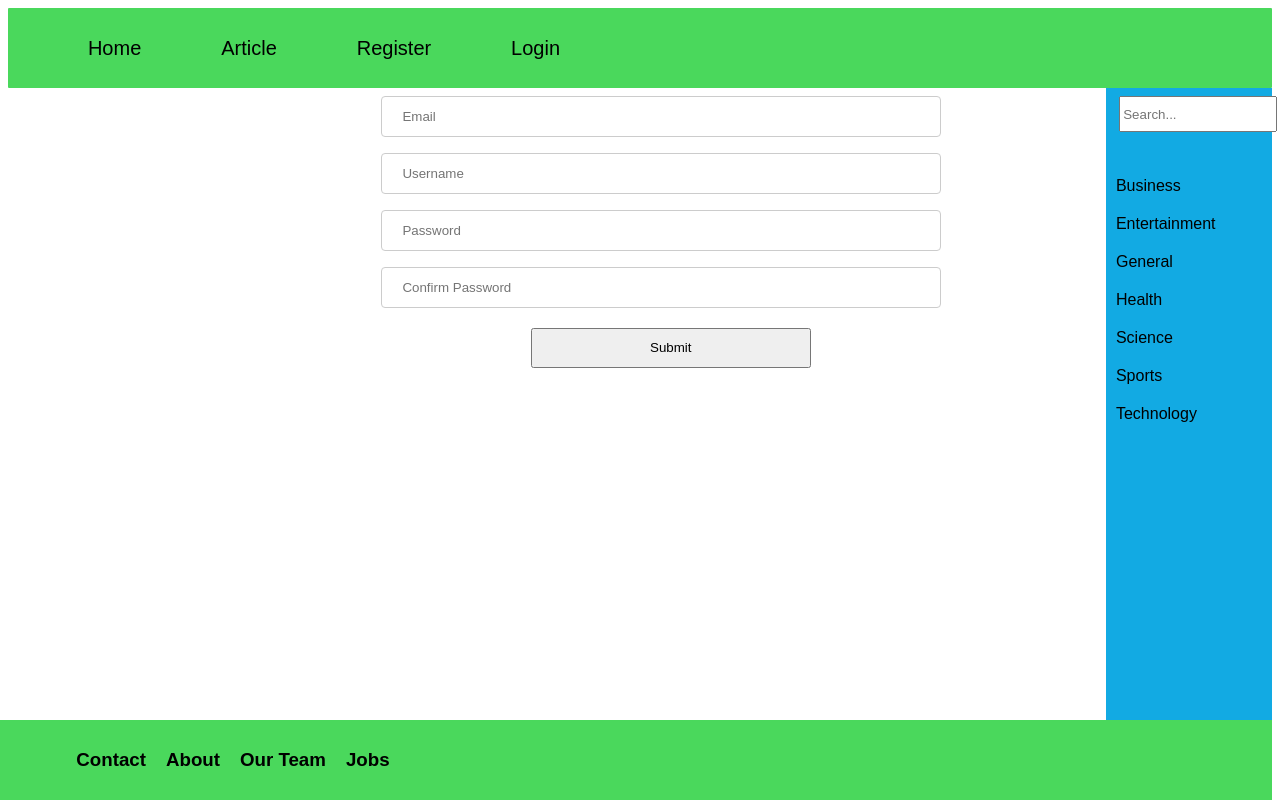
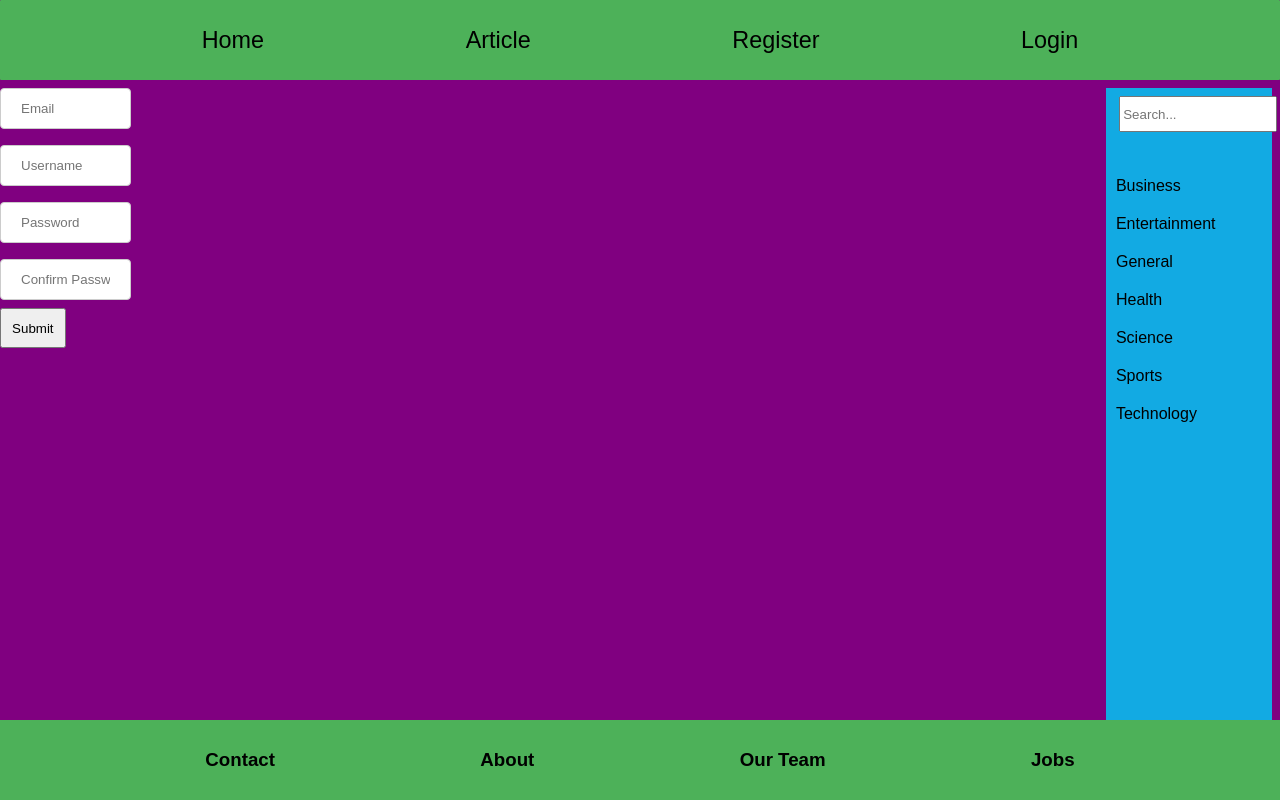
Before and after one commit to FelixGrahn/ExaminationNewsApp, a React (Create React App) app: page /Register in a window 1280 px wide. Built offline with nearby package versions, Linux system fonts and the light colour scheme.

Commit message:
feat: fixed nav styling and changed some of the forms

```diff
--- a/src/Components/Footer/Footer.tsx
+++ b/src/Components/Footer/Footer.tsx
@@ -3,24 +3,25 @@ import styled from "styled-components";
 import LinkText from "../Link/LinkText";
 
 const FooterNavbarStyling = styled.div`
-  background-color: #4ad85c;
-  width: 99.4%;
+  background-color: #4db159;
+  width: 100%;
   height: 5rem;
   display: flex;
   align-items: center;
   bottom: 0%;
   left: 0%;
   position:fixed;
+  justify-content: space-evenly;
 `;
 
 const FooterText = styled.div`
-  position: relative;
+  /* position: relative; */
   justify-content: space-between;
   display: flex;
   font-family: Arial, Helvetica, sans-serif;
   color: black;
-  left: 6%;
-  padding-right: 1.25rem;
+  /* left: 6%;
+  padding-right: 1.25rem; */
 `;
 
 
--- a/src/Components/Navbar/Navbar.tsx
+++ b/src/Components/Navbar/Navbar.tsx
@@ -5,7 +5,7 @@ import LinkText from '../Link/LinkText';
 
 const NavbarStyling = styled.div`
   position:sticky;
-  background-color: #4ad85c;
+  background-color: #4db159;
   width: 100%;
   height: 5rem;
   display: flex;
@@ -14,10 +14,10 @@ const NavbarStyling = styled.div`
   border: 1rem;
   border-radius: 1px;
   @media (max-width: 414px) {
-    position:absolute;
+    position:fixed;
     width: 100%;
     left: 0px;
-
+    z-index: 1;
   }
 `;
 
@@ -26,10 +26,18 @@ const LinkStyling = styled.div`
   width: 50%;
   font-size: 1.25rem;
   font-family: Arial, Helvetica, sans-serif;
+  color: black;
   display: flex;
+
+
+
+  justify-content: center;
+  width: 100%;
+  place-content: space-evenly;
   a:link {
     color: black;
     text-decoration: none;
+    font-size: 1.17em;
   }
   a:visited {
     text-decoration: none;
@@ -41,11 +49,17 @@ const LinkStyling = styled.div`
   @media (max-width: 414px){
     position: fixed;
     justify-content: space-around;
-    left: 2%;
+     z-index: 1;
+    /* left: 2%; */
     display: flex;
-    margin: 2px;
+    /* margin: 2px; det såg inte ut som det behövdes men jag kan ha fel*/
   }
 `;
+
+// display: flex;
+//     justify-content: center;
+//     width: 100%;
+//     place-content: space-evenly;
 
 const LogoutStyling = styled.div`
   position: absolute;
--- a/src/index.tsx
+++ b/src/index.tsx
@@ -1,6 +1,7 @@
 import * as React from "react";
 import ReactDOM from "react-dom/client";
 import { BrowserRouter, Routes, Route } from "react-router-dom";
+import { createGlobalStyle } from 'styled-components'
 import App from "./App";
 import Searchresults from "./routes/Searchresults";
 import Article from "./routes/Article";
@@ -12,6 +13,14 @@ import Footer from "./Components/Footer/Footer";
 import Register from "./routes/Register";
 import Login from "./routes/Login";
 
+
+const GlobalStyle = createGlobalStyle`
+  body {
+    background-color: purple;
+    margin: 0%;
+  }
+`;
+
 const SidebarDevider = styled.div`
   /* background-color: hotpink; */
   /* width: 100%;
@@ -19,6 +28,10 @@ const SidebarDevider = styled.div`
 
     align-items: center; */
   display: flex;
+
+  @media (max-width: 414px) {
+    padding-top: 5rem;
+  }
 `;
 
 const ContentDiv = styled.div`
@@ -35,6 +48,7 @@ const root = ReactDOM.createRoot(
 );
 root.render(
   <BrowserRouter>
+  <GlobalStyle/>
     <Navbar />
 
     <SidebarDevider>
--- a/src/routes/Landingpage.tsx
+++ b/src/routes/Landingpage.tsx
@@ -10,7 +10,7 @@ function Landingpage() {
 
   const Apicall = () => {
     console.log("Apicall");
-    const apiUrl = 'https://localhost:5001/News/GetLatestNews' ;
+    const apiUrl = 'https://localhost:44337/News/GetLatestNews';
     const requestOptions = {
       method: 'POST',
       // headers: { 'Content-Type': 'application/json' },
--- a/src/routes/Register.tsx
+++ b/src/routes/Register.tsx
@@ -8,10 +8,14 @@ const handleSubmit = (event) => {
   console.log();
 };
 
-const Form = styled.form``;
+const Form = styled.form`
+  display: flex;
+  flex-flow: column;
+  /* background-color: #787878; */
+`;
 
 const TextInput = styled.input`
-  position: relative;
+  /* position: relative; */
   left: 40%;
   width: 60%;
   padding: 12px 20px;
@@ -21,26 +25,26 @@ const TextInput = styled.input`
   border-radius: 4px;
   box-sizing: border-box;
   @media (max-width: 414px) {
-    top: 7.5rem;
+    /* top: 7.5rem; */
     width: 12.5rem;
     height: 3.125rem;
-    left: 4%;
+    /* left: 4%; */
   }
 `;
 
 const Label = styled.label``;
 
 const Button = styled.button`
-  position: relative;
+  /* position: relative; */
   width: 30%;
   height: 2.5rem;
   top: 3.75rem;
-  left: -4%;
+  /* left: -4%; */
   @media (max-width: 414px) {
     width: 10rem;
     height: 3.125rem;
-    top: 180px;
-    left: -42%;
+    /* top: 180px; */
+    /* left: -42%; */
 
   }
 `;
```
